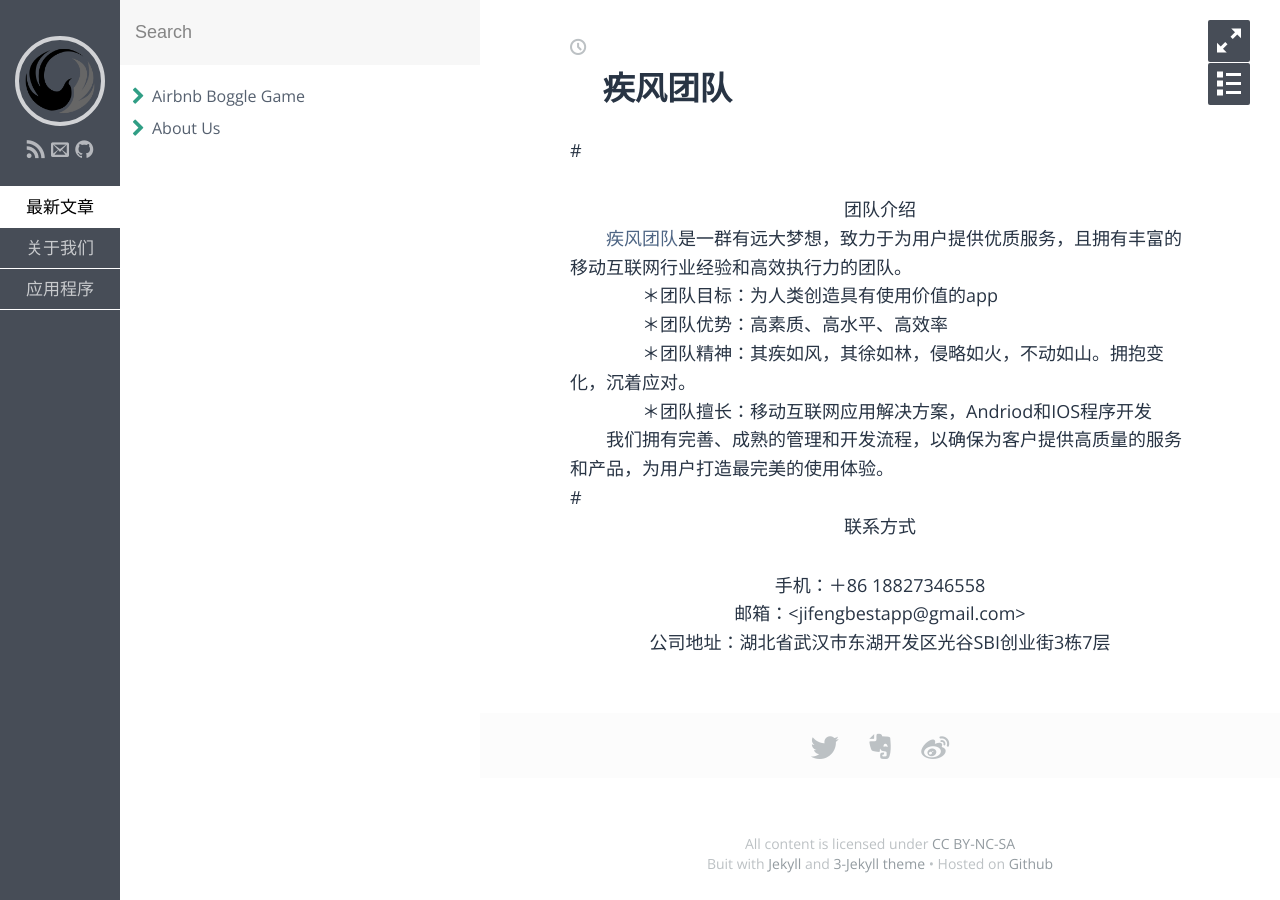
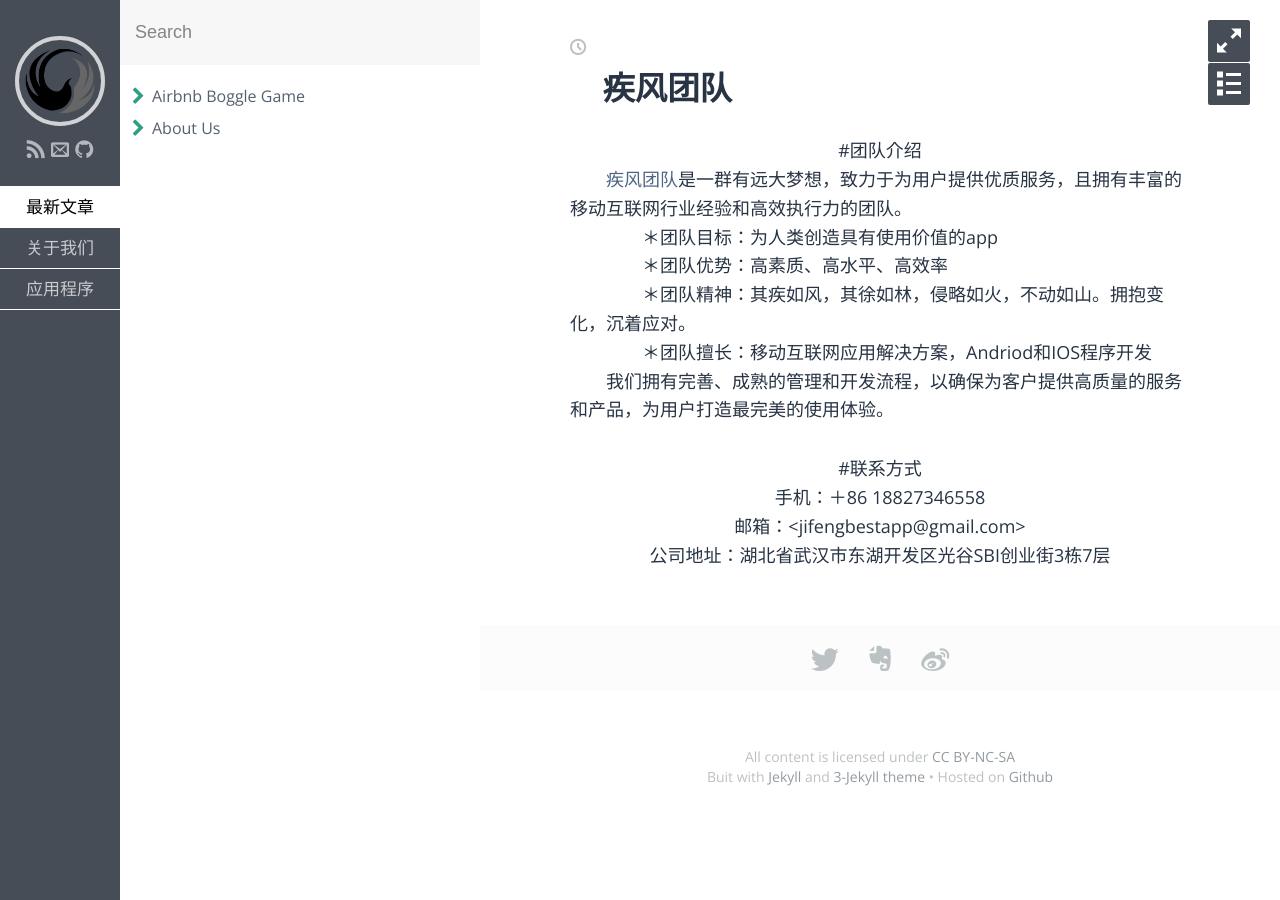
Before and after one commit to BestJiFeng/BestJiFeng.github.io, a Jekyll site: the page built from index.md, in a window 1280 px wide. Built offline with Jekyll 4.4.1, drawn with Linux system fonts in a browser that asks for light colours; some web fonts are replaced.

Commit message:
修改首页

```diff
--- a/index.md
+++ b/index.md
@@ -2,14 +2,14 @@
 title:  疾风团队
 layout: post
 ---
-#<center>团队介绍</center>
+<center>#团队介绍</center>
 &emsp;&emsp;[疾风团队](https://bestjifeng.github.io)是一群有远大梦想，致力于为用户提供优质服务，且拥有丰富的移动互联网行业经验和高效执行力的团队。<br>
 &emsp;&emsp;&emsp;&emsp;＊团队目标：为人类创造具有使用价值的app<br>
 &emsp;&emsp;&emsp;&emsp;＊团队优势：高素质、高水平、高效率<br>
 &emsp;&emsp;&emsp;&emsp;＊团队精神：其疾如风，其徐如林，侵略如火，不动如山。拥抱变化，沉着应对。<br>
 &emsp;&emsp;&emsp;&emsp;＊团队擅长：移动互联网应用解决方案，Andriod和IOS程序开发<br>
 &emsp;&emsp;我们拥有完善、成熟的管理和开发流程，以确保为客户提供高质量的服务和产品，为用户打造最完美的使用体验。<br>
-#<center>联系方式</center>
+<center>#联系方式</center>
 <center>手机：＋86 18827346558</center>
 <center>邮箱：<jifengbestapp@gmail.com></center>
 <center>公司地址：湖北省武汉市东湖开发区光谷SBI创业街3栋7层</center>
```
